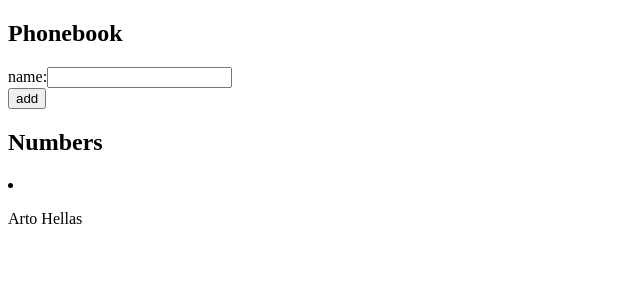
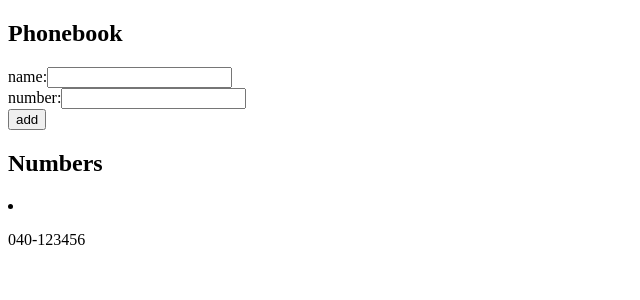
Before and after one commit to FourLorn/fullstack_open, a React (Vite) app in the folder part2/phonebook/: page / in a window 1280 px wide. Shown: the top 300 px of the page, without its empty margins (0-640 px from the left). Built offline with nearby package versions, Linux system fonts and the light colour scheme.

Commit message:
part 2.8

```diff
--- a/part2/phonebook/src/App.jsx
+++ b/part2/phonebook/src/App.jsx
@@ -3,12 +3,13 @@ import Person from './components/Person'
 
 const App = (props) => {
   const [persons, setPersons] = useState([
-    { name: 'Arto Hellas' }
+    { name: 'Arto Hellas',
+      number: '040-123456'
+     }
   ])
 
-
-
   const [newName, setNewName] = useState('')
+  const [newNumber, setNewNumber] = useState('')
 
   const addPerson = (event) => {
     event.preventDefault()
@@ -17,14 +18,20 @@ const App = (props) => {
       return
     }
     const personObject = {
-    name: newName,
+      name: newName,
+      number: newNumber
     }
     setPersons(persons.concat(personObject))
     setNewName('')
+    setNewNumber('')
   }
 
-  const handlePersonChange = (event) => {
+  const handleNameChange = (event) => {
     setNewName(event.target.value)
+  }
+
+  const handleNumberChange = (event) => {
+    setNewNumber(event.target.value)
   }
 
   return (
@@ -34,7 +41,13 @@ const App = (props) => {
         <div>
           name:
           <input value={newName}
-            onChange={handlePersonChange}
+            onChange={handleNameChange}
+          />
+        </div>
+        <div>
+          number:
+          <input value={newNumber}
+            onChange={handleNumberChange}
           />
         </div>
         <div>
@@ -44,7 +57,7 @@ const App = (props) => {
       <h2>Numbers</h2>
       <li>
         {persons.map(person =>
-          <Person key={person.name} person={person} />
+          <Person key={person.name} person={person.name} number={person.number} />
         )}
       </li>
     </div>
--- a/part2/phonebook/src/components/Person.jsx
+++ b/part2/phonebook/src/components/Person.jsx
@@ -1,5 +1,4 @@
-const Person = ({ person }) => {
-  return <p>{person.name}</p>
+const Person = ({ name, number }) => {
+  return <p>{name} {number}</p>
 }
-
 export default Person
```
